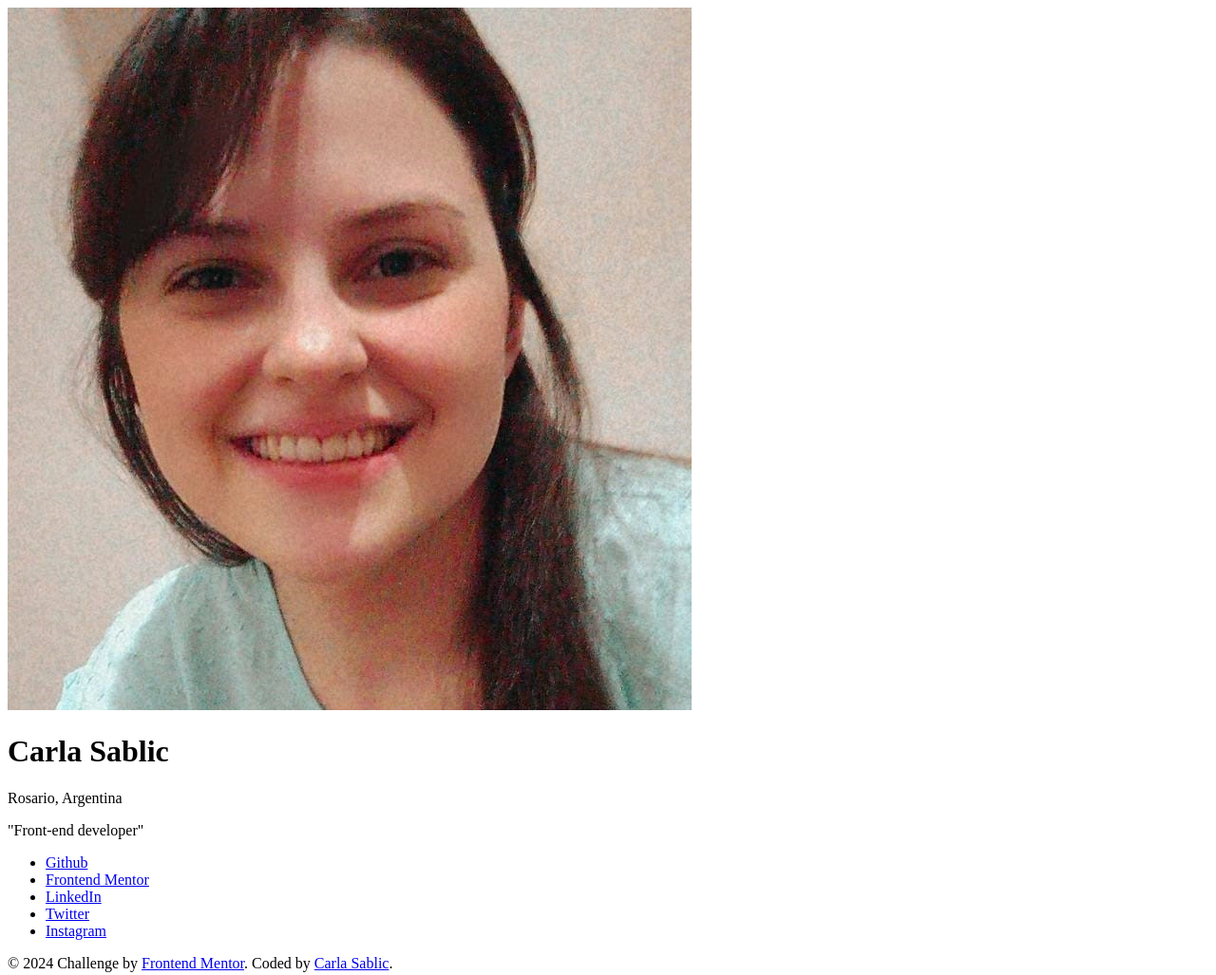
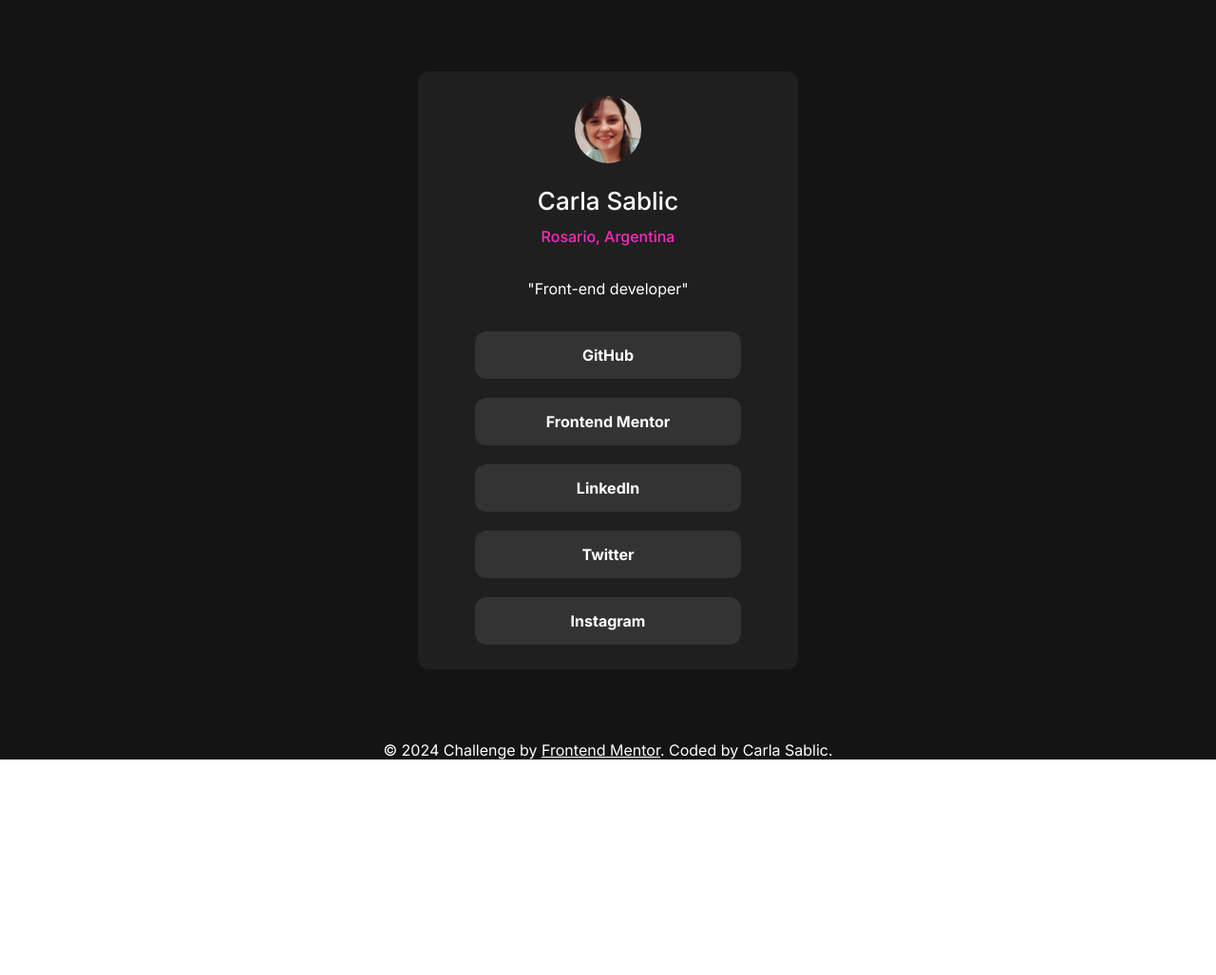
Before and after one commit to CarlaSablic95/Social-links-profile, a plain HTML site: page index.html in a window 1280 px wide. Shown: the whole page at 95% size. After the commit the page ends 803 px from the top, so only its background shows below. Drawn offline with Linux system fonts and the light colour scheme.

Commit message:
Añadiendo estilos

```diff
--- /dev/null
+++ b/css/styles.css
@@ -0,0 +1,93 @@
+@import url('https://fonts.googleapis.com/css2?family=Inter:ital,opsz,wght@0,14..32,100..900;1,14..32,100..900&display=swap');
+
+* {
+    box-sizing: border-box;
+    margin: 0;
+    padding: 0;
+}
+
+:root {
+    --fuchsia: hsl(318, 94%, 57%);
+    --white: hsl(0, 0%, 100%);
+    --grey-700: hsl(0, 0%, 20%);
+    --grey-800: hsl(0, 0%, 12%);
+    --grey-900: hsl(0, 0%, 8%);
+}
+
+body {
+    font-family: "Inter", sans-serif;
+}
+
+.container {
+    background-color: var(--grey-900);
+    height: 100vh;
+    text-align: center;
+    display: grid;
+    grid-template-columns: 1fr;
+    grid-template-rows: 1fr;
+    place-items: center;
+}
+
+.profile-card {
+    background-color: var(--grey-800);
+    display: flex;
+    flex-direction: column;
+    justify-content: center;
+    align-items: center;
+    gap: 35px;
+    border-radius: 12px;
+    width: 400px;
+    height: 630px;
+    padding: 158px 10px;
+}
+
+h1, a, p {
+    color: var(--white);
+}
+
+h1 {
+    font-size: 26px;
+    margin-bottom: 12px;
+    font-weight: 500;
+}
+
+.location {
+    color: var(--fuchsia);
+    font-weight: 500;
+}
+
+.image-container > img {
+    max-width: 70px;
+    border-radius: 10rem;
+    margin: 20px 0;
+}
+
+ul > li {
+    background-color: var(--grey-700);
+    list-style: none;
+    margin-bottom: 20px;
+    padding: 15px;
+    border-radius: 12px;
+    width: 280px;
+    transition-property: background-color;
+    transition-duration: .5s;
+}
+
+ul > li:hover {
+    cursor: pointer;
+    background-color: var(--fuchsia);
+}
+
+ul > li:hover a {
+    color: var(--grey-900)
+}
+
+ul > li > a {
+    font-weight: 700;
+    text-decoration: none;
+}
+
+.name-web-developer {
+    border-bottom-style: dashed;
+    text-decoration: none;
+}
--- a/index.html
+++ b/index.html
@@ -5,24 +5,27 @@
   <meta name="viewport" content="width=device-width, initial-scale=1.0">
   <link rel="icon" type="image/png" sizes="32x32" href="./assets/images/favicon-32x32.png">
   <title>Frontend Mentor | Social links profile</title>
+  <link rel="stylesheet" href="./css/styles.css">
 </head>
 <body>
-<main>
+<main class="container">
   <div class="profile-card">
-    <div>
-      <img src="./assets/images/avatar-carla.jpg" alt="profile picture">
+    <div class="info">
+      <div class="image-container">
+        <img src="./assets/images/avatar-carla.jpg" alt="profile picture">
+      </div>
       <h1>Carla Sablic</h1>
-      <p>Rosario, Argentina</p>
+      <p class="location">Rosario, Argentina</p>
     </div>
     <!-- Description -->
     <div>
-      <p>"Front-end developer"</p>
+      <p class="">"Front-end developer"</p>
     </div>
     <!-- Social links -->
     <div>
       <ul>
         <li>
-          <a href="https://github.com/CarlaSablic95" target="_blank">Github</a>
+          <a href="https://github.com/CarlaSablic95" target="_blank">GitHub</a>
         </li>
         <li>
           <a href="https://www.frontendmentor.io/profile/CarlaSablic95" target="_blank">Frontend Mentor</a>
@@ -40,8 +43,8 @@
     </div>
   </div>
   <div class="attribution">
-    © 2024  Challenge by <a href="https://www.frontendmentor.io?ref=challenge" target="_blank">Frontend Mentor</a>.
-    Coded by <a href="https://github.com/CarlaSablic95/" target="_blank" class="name-web-developer">Carla Sablic</a>.
+   <p> © 2024  Challenge by <a href="https://www.frontendmentor.io?ref=challenge" target="_blank">Frontend Mentor</a>.
+    Coded by <a href="https://github.com/CarlaSablic95/" target="_blank" class="name-web-developer">Carla Sablic</a>.</p>
   </div>
 </main>
 
```
Also changed, not shown: assets/images/avatar-jessica.jpeg (added), foto-perfil4.jpg (deleted).
